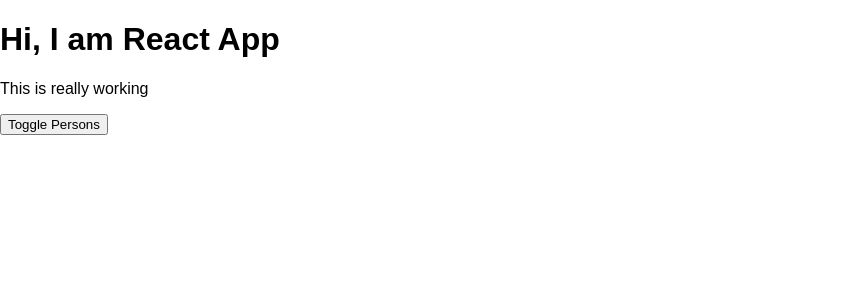
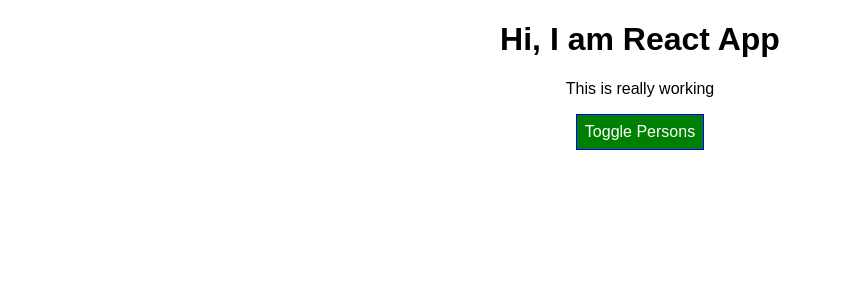
Before and after one commit to cmevawala/react-complete-guide, a React (Create React App) app: page / in a window 1280 px wide. Shown: the top 300 px of the page, without its empty margins (0-842 px from the left). Built offline with nearby package versions, Linux system fonts and the light colour scheme.

Commit message:
Lec 102 : Passing Unkonw Props in HOC

```diff
--- a/src/components/Cockpit/Cockpit.jsx
+++ b/src/components/Cockpit/Cockpit.jsx
@@ -1,6 +1,6 @@
 import React, { useEffect } from "react";
 
-import css from "./Cockpit.css";
+import css from "./Cockpit.module.css";
 
 const Cockpit = props => {
   let btnClass = "";
--- a/src/components/Persons/Person/Person.jsx
+++ b/src/components/Persons/Person/Person.jsx
@@ -1,7 +1,8 @@
 import React, { Component } from "react";
-import Aux from "../../../hoc/Auxilary.jsx";
+import Aux from "../../../hoc/Auxilary";
+import withClass from "../../../hoc/WithClass";
 
-import css from "./Person.css";
+import css from "./Person.module.css";
 class Person extends Component {
   constructor(props) {
     super(props);
@@ -38,4 +39,4 @@
   }
 }
 
-export default Person;
+export default withClass(Person, css.person);
--- a/src/containers/App.jsx
+++ b/src/containers/App.jsx
@@ -1,6 +1,6 @@
 import React, { Component } from "react";
 
-import css from "./App.css";
+import css from "./App.module.css";
 
 import Persons from "../components/Persons/Persons";
 import Cockpit from "../components/Cockpit/Cockpit";
--- a/src/hoc/WithClass.jsx
+++ b/src/hoc/WithClass.jsx
@@ -11,9 +11,9 @@
 
 // HOC : Second Method
 const withClass = (WrappedComponent, className) => {
-  return () => (
+  return (props) => (
     <div className={className}>
-      <WrappedComponent />
+      <WrappedComponent {...props} />
     </div>
   );
 };
```
Also changed, not shown: src/components/Cockpit/Cockpit.module.css (renamed from src/components/Cockpit/Cockpit.css), src/components/Persons/Person/Person.module.css (renamed from src/components/Persons/Person/Person.css), src/containers/App.module.css (renamed from src/containers/App.css).
